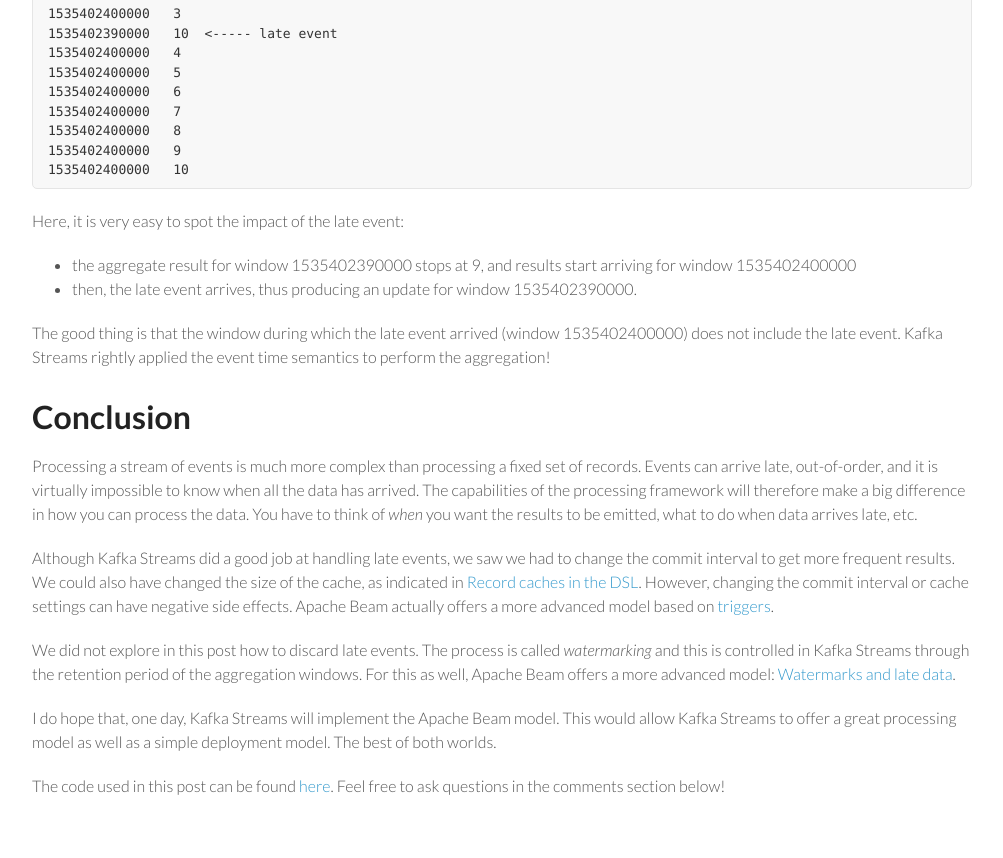
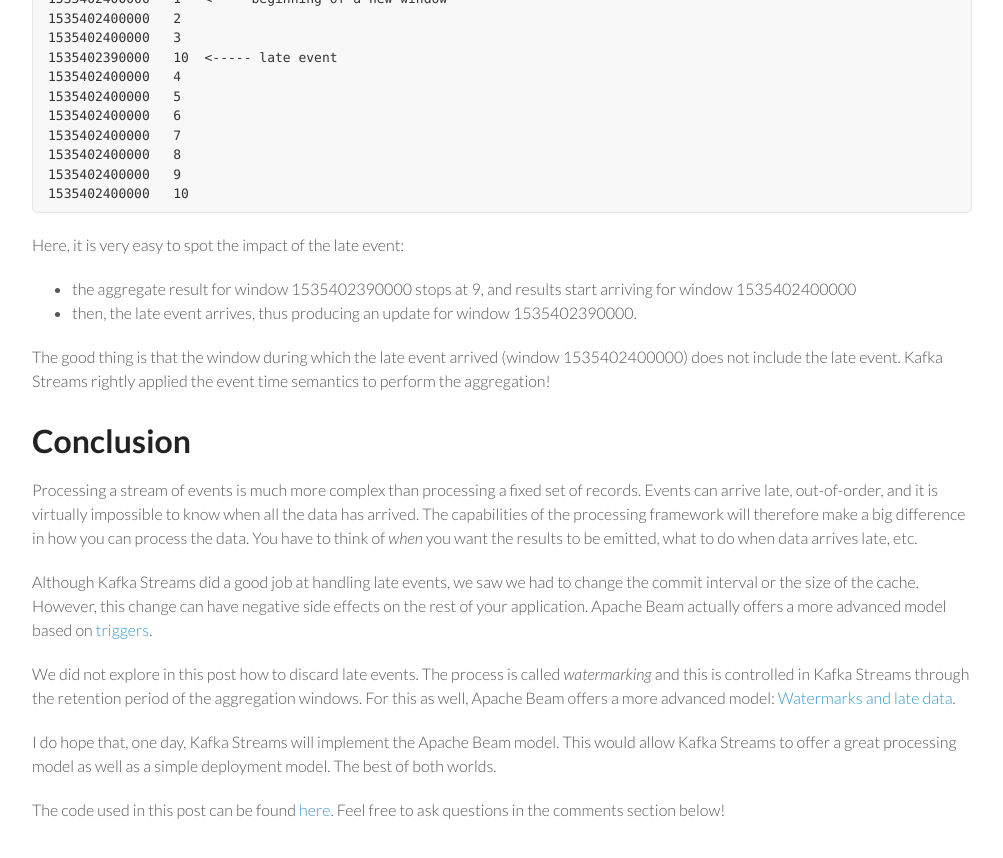
Before and after one commit to aseigneurin/aseigneurin.github.io, a Jekyll site: the page built from _posts/2018-08-27-kafka-streams-processing-late-events.md, in a window 1280 px wide and 900 px high, scrolled down 5296 px. Shown: the top 858 px of the window, without its empty margins (138-1141 px from the left). Built offline with Jekyll 4.4.1, drawn with Linux system fonts in a browser that asks for light colours; nearby versions of some CDN libraries; some of the changed text lies outside the part shown.

Commit message:
Kafka Streams - Processing late events

````diff
--- a/_posts/2018-08-27-kafka-streams-processing-late-events.md
+++ b/_posts/2018-08-27-kafka-streams-processing-late-events.md
@@ -198,7 +198,7 @@
 
 Keep in mind this is a _streaming aggregation_ and, because the stream is _unbounded_, it is difficult to know _when_ the results are final. That is, you shouldn't think an invalid result was printed. Instead, you should think that the result that was printed was valid _at the time_ of the output, and that this result might change later on.
 
-One way to get Kafka Streams to output results more frequently is to change the commit frequency, e.g.:
+To output results more frequently than every 30 seconds, you can either change the commit interval or change the size of the cache, as indicated in [Record caches in the DSL](https://kafka.apache.org/0110/documentation/streams/developer-guide#streams_developer-guide_memory-management_record-cache). Let's change the commit interval for this example:
 
 ```kotlin
 props["commit.interval.ms"] = 0
@@ -249,7 +249,7 @@
 
 Processing a stream of events is much more complex than processing a fixed set of records. Events can arrive late, out-of-order, and it is virtually impossible to know when all the data has arrived. The capabilities of the processing framework will therefore make a big difference in how you can process the data. You have to think of _when_ you want the results to be emitted, what to do when data arrives late, etc.
 
-Although Kafka Streams did a good job at handling late events, we saw we had to change the commit interval to get more frequent results. We could also have changed the size of the cache, as indicated in [Record caches in the DSL](https://kafka.apache.org/0110/documentation/streams/developer-guide#streams_developer-guide_memory-management_record-cache). However, changing the commit interval or cache settings can have negative side effects. Apache Beam actually offers a more advanced model based on [triggers](https://beam.apache.org/documentation/programming-guide/#triggers).
+Although Kafka Streams did a good job at handling late events, we saw we had to change the commit interval or the size of the cache. However, this change can have negative side effects on the rest of your application. Apache Beam actually offers a more advanced model based on [triggers](https://beam.apache.org/documentation/programming-guide/#triggers).
 
 We did not explore in this post how to discard late events. The process is called _watermarking_ and this is controlled in Kafka Streams through the retention period of the aggregation windows. For this as well, Apache Beam offers a more advanced model: [Watermarks and late data](https://beam.apache.org/documentation/programming-guide/#watermarks-and-late-data).
 
````
